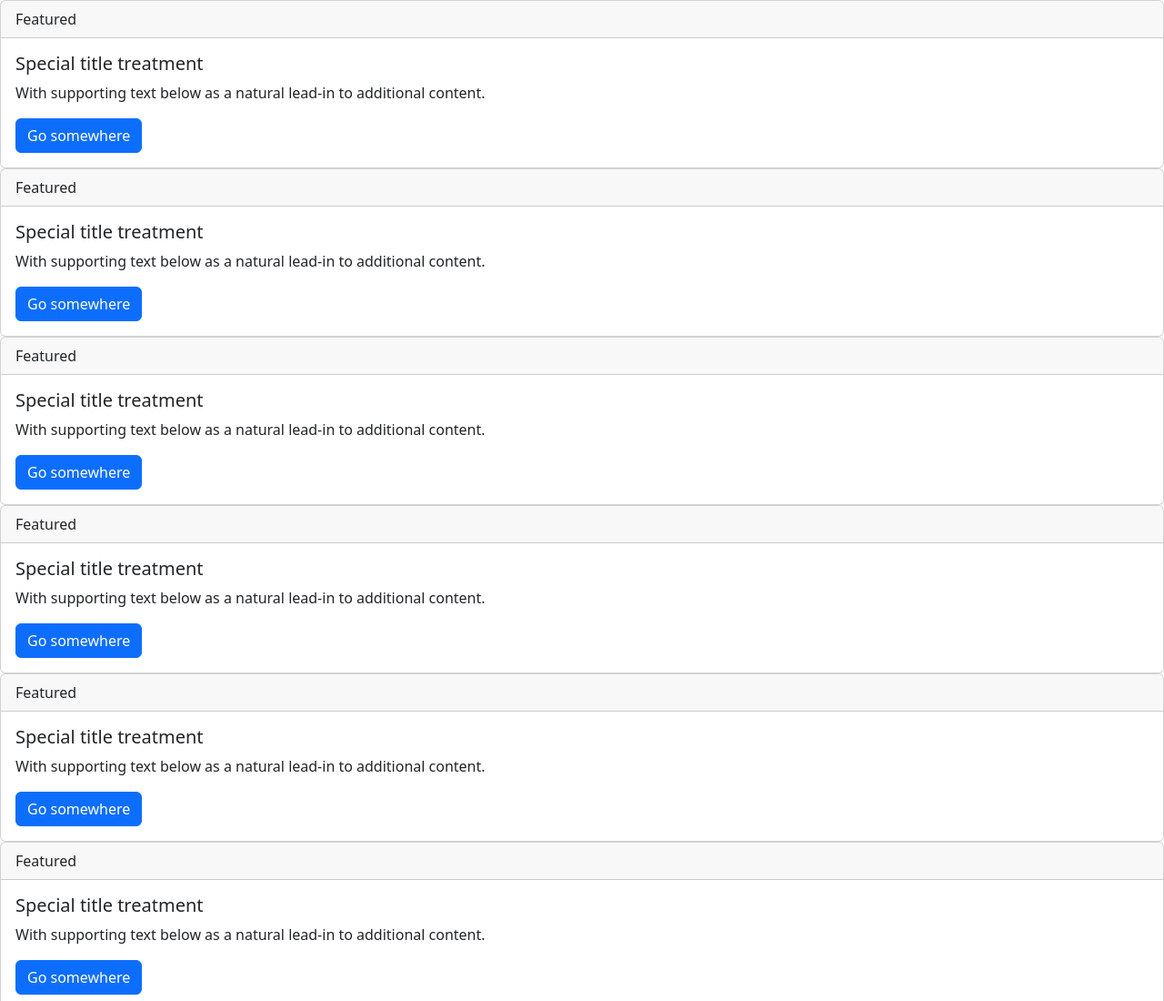
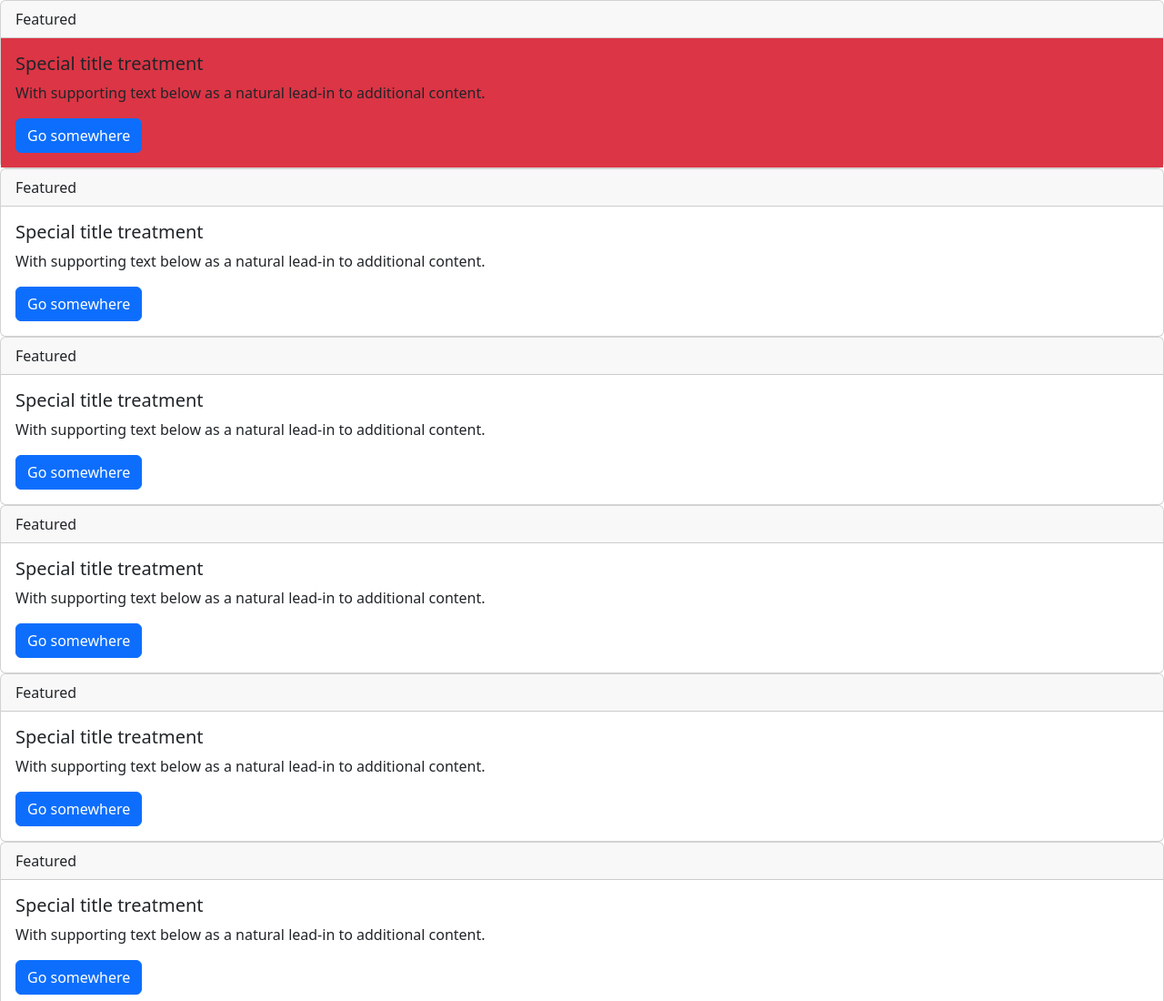
Before and after one commit to acciojob/bootstrap-card-UdayBari3421, a website: page main.html in a window 1280 px wide. Shown: the top 1100 px of the page at 91% size. Drawn offline with nearby package versions, Linux system fonts and the light colour scheme.

Commit message:
created a submission

```diff
--- a/main.html
+++ b/main.html
@@ -13,7 +13,7 @@
 	  <div class="card-header">
 	    Featured
 	  </div>
-	  <div class="card-body">
+	  <div class="card-body bg-danger">
 	    <h5 class="card-title">Special title treatment</h5>
 	    <p class="card-text">With supporting text below as a natural lead-in to additional content.</p>
 	    <a href="#" class="btn btn-primary">Go somewhere</a>
```
